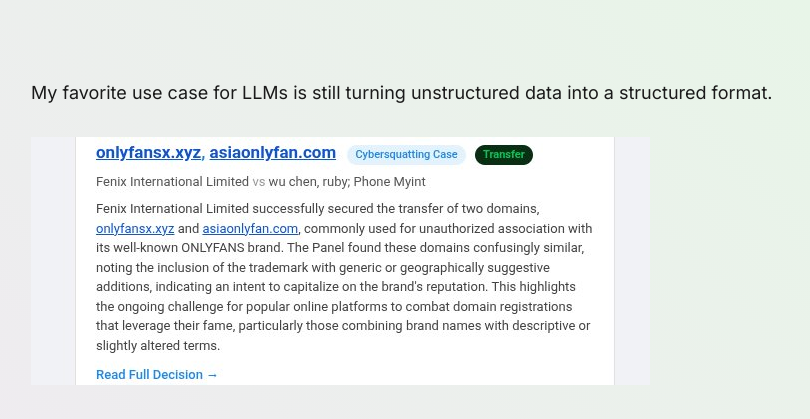
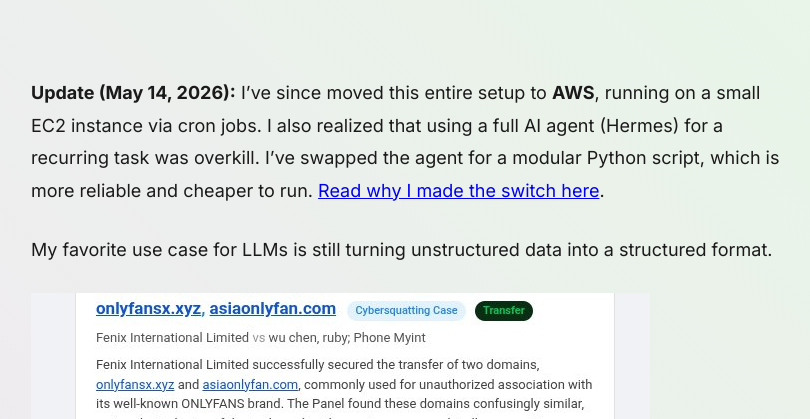
Before and after one commit to akhilkannur/akhilhavingfun, an Astro site: page /blog/turning-unstructured-data-into-a-weekly-newsletter in a window 1280 px wide. Shown: the part 343-762 px from the top of the page, without its empty margins (233-1043 px from the left). Built offline with nearby package versions, Linux system fonts and the light colour scheme; Astro itself is replaced by a stand-in of ours; a script that the page names is missing.

Commit message:
docs: add May 2026 update to UDRP newsletter blog post

```diff
--- a/src/content/blog/turning-unstructured-data-into-a-weekly-newsletter.md
+++ b/src/content/blog/turning-unstructured-data-into-a-weekly-newsletter.md
@@ -3,6 +3,8 @@ title: "Turning Unstructured Data into a Weekly Newsletter"
 description: "How I used Claude and Hermes to automate domain dispute scraping, enrichment, and newsletter generation."
 publishedTime: "2026-05-07"
 ---
+
+> **Update (May 14, 2026):** I’ve since moved this entire setup to **AWS**, running on a small EC2 instance via cron jobs. I also realized that using a full AI agent (Hermes) for a recurring task was overkill. I’ve swapped the agent for a modular Python script, which is more reliable and cheaper to run. [Read why I made the switch here](/blog/when-to-use-an-ai-agent-on-a-server).
 
 My favorite use case for LLMs is still turning unstructured data into a structured format.
 
```
